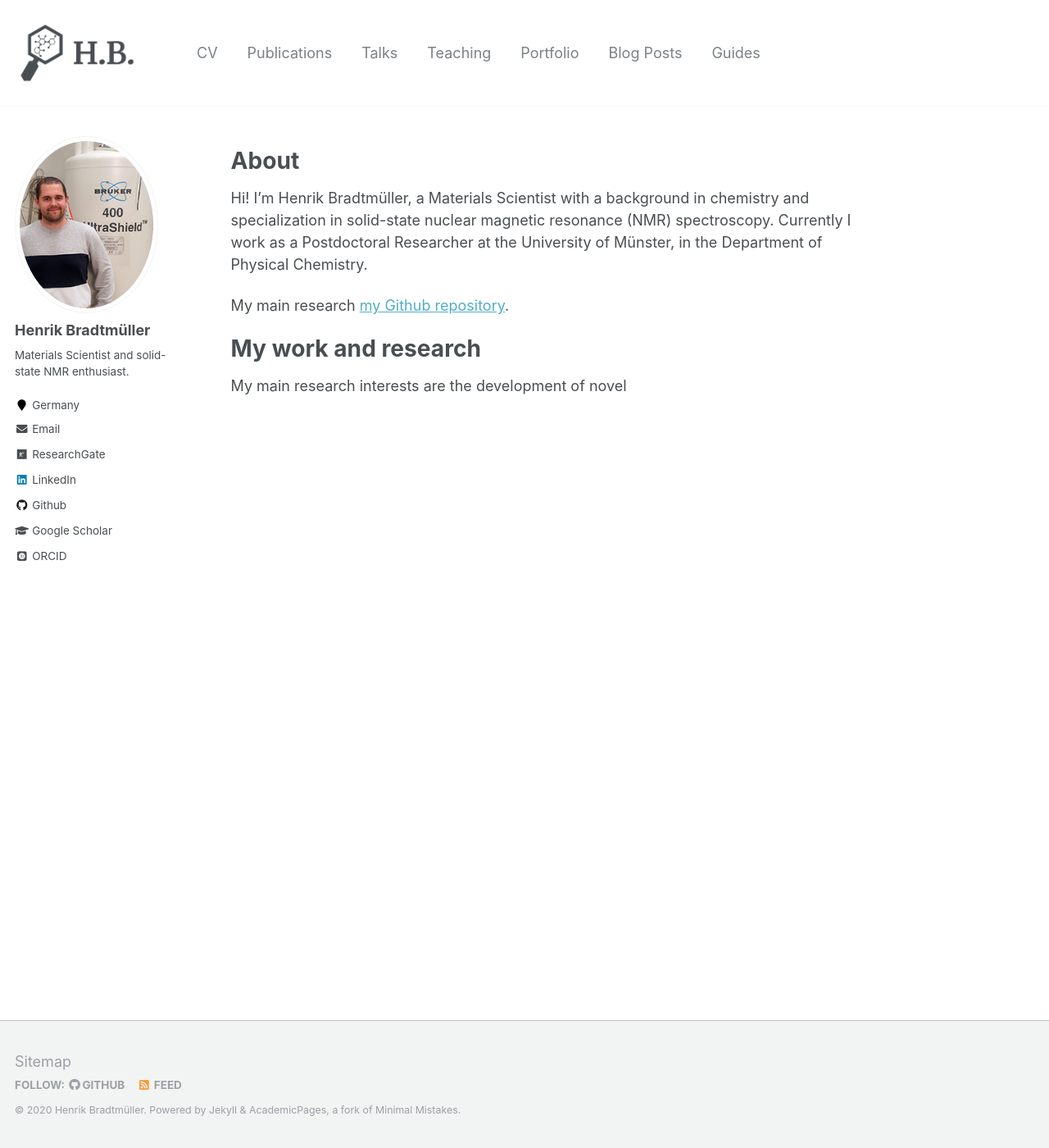
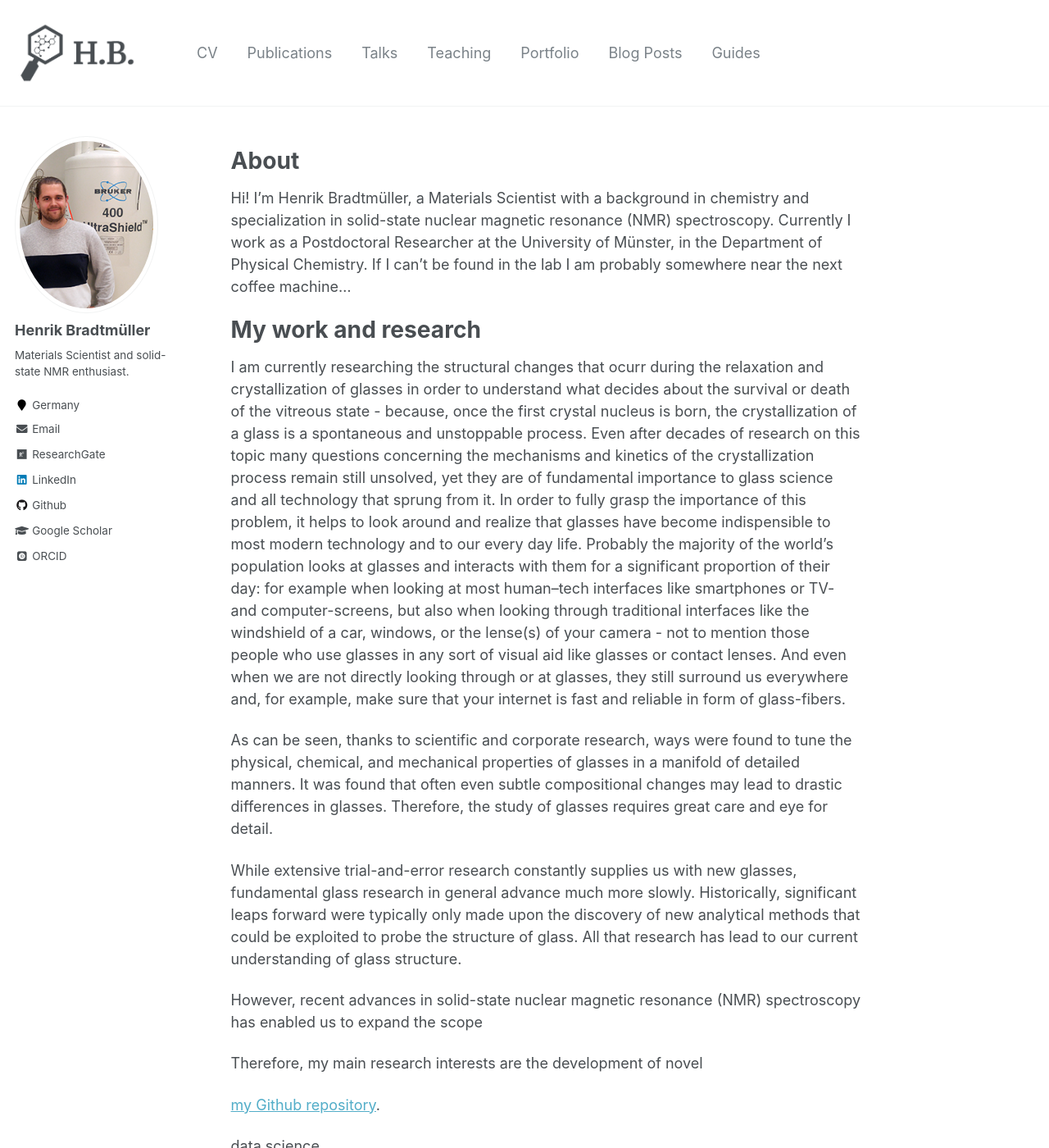
Before and after one commit to hbrmn/hbrmn.github.io, a Jekyll site: the page built from _pages/about.md, in a window 1280 px wide and 1400 px high. Shown: the whole window at 82% size. Built offline with Jekyll 4.4.1, drawn with Linux system fonts in a browser that asks for light colours; some web fonts are replaced.

Commit message:
Update about.md

```diff
--- a/_pages/about.md
+++ b/_pages/about.md
@@ -11,15 +11,28 @@ About
 ======
 
 Hi! I'm Henrik Bradtmüller, a Materials Scientist with a background in chemistry and specialization in solid-state nuclear magnetic resonance (NMR) spectroscopy.
-Currently I work as a Postdoctoral Researcher at the University of Münster, in the Department of Physical Chemistry.
-
-My main research
- [my Github repository](https://github.com/hbrmn).
+Currently I work as a Postdoctoral Researcher at the University of Münster, in the Department of Physical Chemistry. If I can't be found in the lab I am probably somewhere near the next coffee machine...
 
 My work and research
 ======
-My main research interests are the development of novel
+I am currently researching the structural changes that ocurr during the relaxation and crystallization of glasses in order to understand what decides about the survival or death of the vitreous state - because, once the first crystal nucleus is born, the crystallization of a glass is a spontaneous and unstoppable process. Even after decades of research on this topic many questions concerning the mechanisms and kinetics of the crystallization process remain still unsolved, yet they are of fundamental importance to glass science and all technology that sprung from it.
+In order to fully grasp the importance of this problem, it helps to look around and realize that glasses have become indispensible to most modern technology and to our every day life. Probably the majority of the world's population looks at glasses and interacts with them for a significant proportion of their day: for example when looking at most human--tech interfaces like smartphones or TV- and computer-screens, but also when looking through traditional interfaces like the windshield of a car, windows, or the lense(s) of your camera - not to mention those people who use glasses in any sort of visual aid like glasses or contact lenses. And even when we are not directly looking through or at glasses, they still surround us everywhere and, for example, make sure that your internet is fast and reliable in form of glass-fibers.
 
-[comment]: # ( When looking at most modern human--tech interfaces, like smartphones, TV- and computer-screens, or even in surgical robotics, we are looking at glass literally 100% of the time without perceiving it. Especially for smartphones, the role of glass is vital in the user experience as we feel it with every of our interactions. In contrast to the subtleness of its presence the creation of suitable glasses for electronic devices requires careful control of all glass substituents and the manufacturing conditions. Scientific research has shown over decades that it is possible to tune the physical, chemical and mechanical properties of glasses in a very detailed manner and that even subtle compositional changes may lead to drastic differences in glasses. Therefore, the study of glasses requires great care and detail in experimental preparations, theoretical aspects, data handling and interpretation.)
+As can be seen, thanks to scientific and corporate research, ways were found to tune the physical, chemical, and mechanical properties of glasses in a manifold of detailed manners. It was found that often even subtle compositional changes may lead to drastic differences in glasses. Therefore, the study of glasses requires great care and eye for detail.
 
-[comment]: # (During my years in glass reseach, it was therefore that I have developed a very analytical eye inspired by the scientific process that sparked my interest for data science. After researching and understanding individual glass-systems, data science is the next logical step to study many related glass-systems bringing about insights onto the meta level.)
+While extensive trial-and-error research constantly supplies us with new glasses, fundamental glass research in general advance much more slowly. Historically, significant leaps forward were typically only made upon the discovery of new analytical methods that could be exploited to probe the structure of glass. All that research has lead to our current understanding of glass structure.
+
+However, recent advances in solid-state nuclear magnetic resonance (NMR) spectroscopy has enabled us to expand the scope
+
+
+Therefore, my main research interests are the development of novel
+
+[my Github repository](https://github.com/hbrmn).
+
+
+[comment]: # (During my years in glass reseach, it was therefore that I have developed a very analytical eye inspired by the scientific process that sparked my interest for data science. After researching and understanding individual glass-systems, data science is the next logical step to study many related glass-systems bringing about insights onto the meta level. which is discussed mainly on three characteristic length-scales: short-range order (SRO), intermediate-range order (IRO), and medium-range order (MRO). These regimes respectively span the first, second- and third)
+
+
+
+
+data science
```
